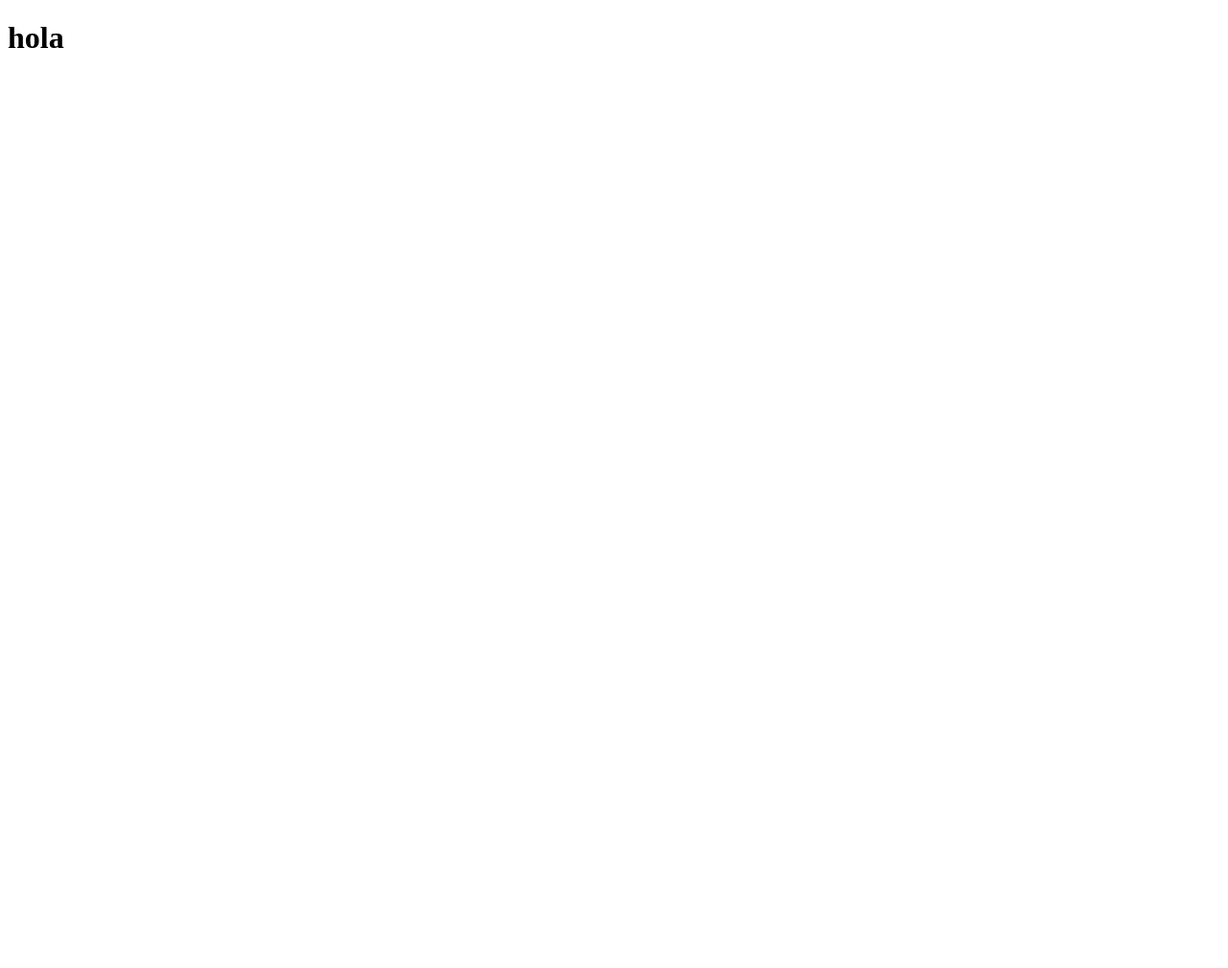
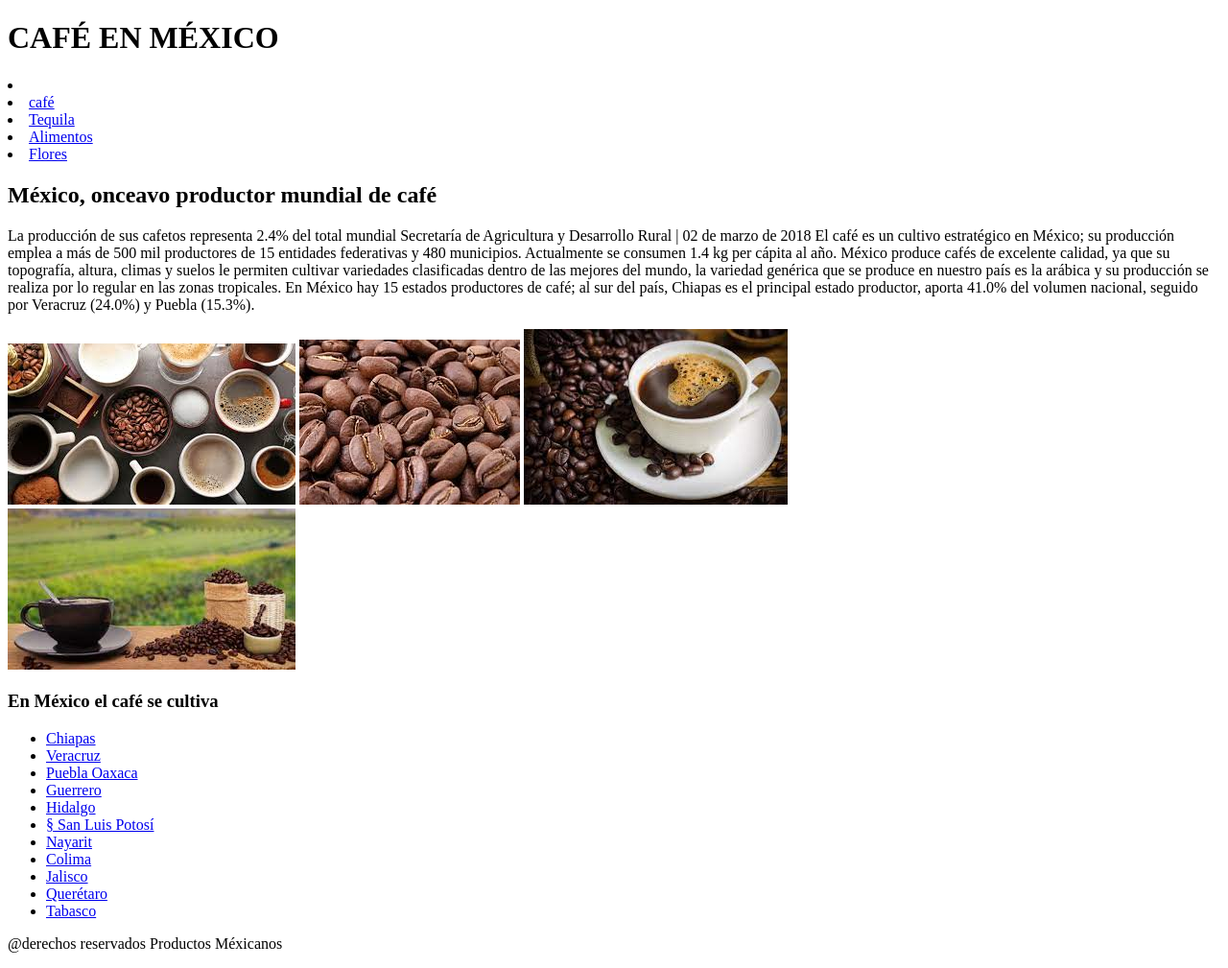
Before and after one commit to bernardoRG1/CAFE, a plain HTML site: page index.html in a window 1280 px wide. Shown: the whole page at 96% size. Before the commit the page ends 800 px from the top, so only its background shows below. Drawn offline with Linux system fonts and the light colour scheme.

Commit message:
CREACION DE LA PAGINA Y SECCIONES

```diff
--- a/index.html
+++ b/index.html
@@ -5,7 +5,66 @@
    <meta name="viewport" content="width=device-width, initial-scale=1.0">
    <title>Document</title>
 </head>
-<body>
-   <h1>hola</h1>
+<body id="body_id">
+   <header id="header_id">
+      <h1 class="encabezado">CAFÉ EN MÉXICO</h1>
+   </header>
+   <nav id="nav_id">
+      <li class="barraNavegacion">
+         <li><a href="#">café</a></li>
+         <li><a href="#">Tequila</a></li>
+         <li><a href="#">Alimentos</a></li>
+         <li><a href="#">Flores</a></li>
+      </li>
+   </nav>
+
+   <section id="section_id">
+      <article>
+         <h2>México, onceavo productor mundial de café</h2>
+         <p class="texto">
+            La producción de sus cafetos representa 2.4% del total mundial
+            Secretaría de Agricultura y Desarrollo Rural | 02 de marzo de 2018
+            El café es un cultivo estratégico en México; su producción emplea
+            a más de 500 mil productores de 15 entidades federativas y 480
+            municipios. Actualmente se consumen 1.4 kg per cápita al año.
+            México produce cafés de excelente calidad, ya que su topografía,
+            altura, climas y suelos le permiten cultivar variedades clasificadas
+            dentro de las mejores del mundo, la variedad genérica que se
+            produce en nuestro país es la arábica y su producción se realiza
+            por lo regular en las zonas tropicales.
+            En México hay 15 estados productores de café; al sur del país,
+            Chiapas es el principal estado productor, aporta 41.0% del
+            volumen nacional, seguido por Veracruz (24.0%) y Puebla (15.3%). </p>
+
+            <div class="imagenes">
+               <picture><img src="img/cafe1.jpeg" alt=""></picture>
+               <picture><img src="img/cafe2.jpeg" alt=""></picture>
+               <picture><img src="img/cafe3.jpeg" alt=""></picture>
+            </div>
+      </article>
+   </section>
+
+   <aside id="aside_id">
+      <picture><img src="img/cultivoCafe.jpeg" alt=""></picture>
+      <h3>En México el café se  cultiva </h3>
+      <ul>
+         <li><a href="#">Chiapas</a></li>
+         <li><a href="#">Veracruz</a></li>
+         <li><a href="#">Puebla Oaxaca </a></li>
+         <li><a href="#">Guerrero</a></li>
+         <li><a href="#">Hidalgo</a></li>
+         <li><a href="#">§ San Luis Potosí </a></li>
+         <li><a href="#">Nayarit</a></li>
+         <li><a href="#">Colima</a></li>
+         <li><a href="#">Jalisco</a></li>
+         <li><a href="#">Querétaro</a></li>
+         <li><a href="#">Tabasco</a></li>
+      </ul>
+
+      <footer id="footer_id" class="pieNavegacion">
+         <p>@derechos reservados Productos Méxicanos</p>
+      </footer>
+
+   </aside>
 </body>
 </html>
```
Also changed, not shown: img/cafe1.jpeg (added), img/cafe2.jpeg (added), img/cafe3.jpeg (added), img/cultivoCafe.jpeg (added).
